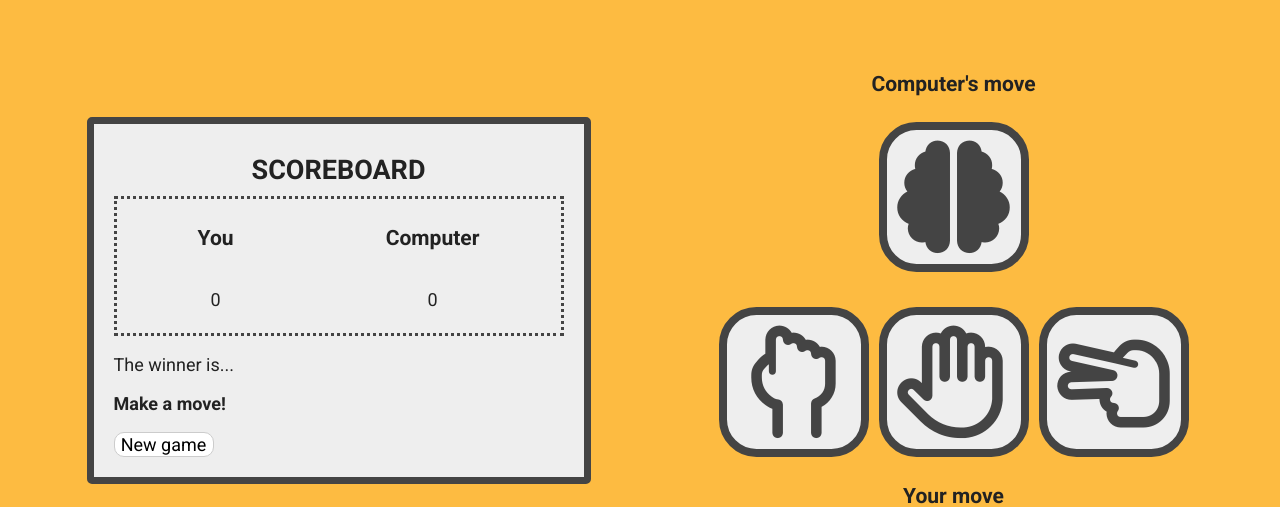
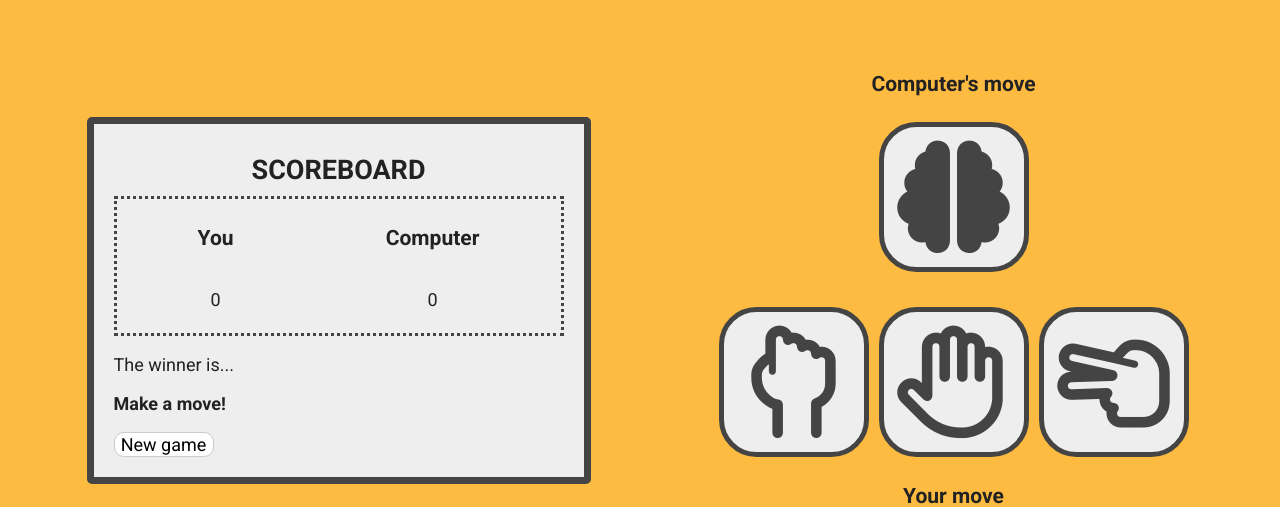
Before and after one commit to aaron-contreras/drunk-paper-scissors, a plain HTML site: page index.html in a window 1280 px wide. Shown: the part 800-1307 px from the top of the page. Drawn offline with Linux system fonts and the light colour scheme.

Commit message:
Lower border size

```diff
--- a/styles/main.css
+++ b/styles/main.css
@@ -169,7 +169,7 @@ section.game {
   align-items: center;
   margin: 5px;
   outline: none;
-  border: 8px solid var(--border-color);
+  border: 5px solid var(--border-color);
   color: var(--border-color);
 }
 
```
